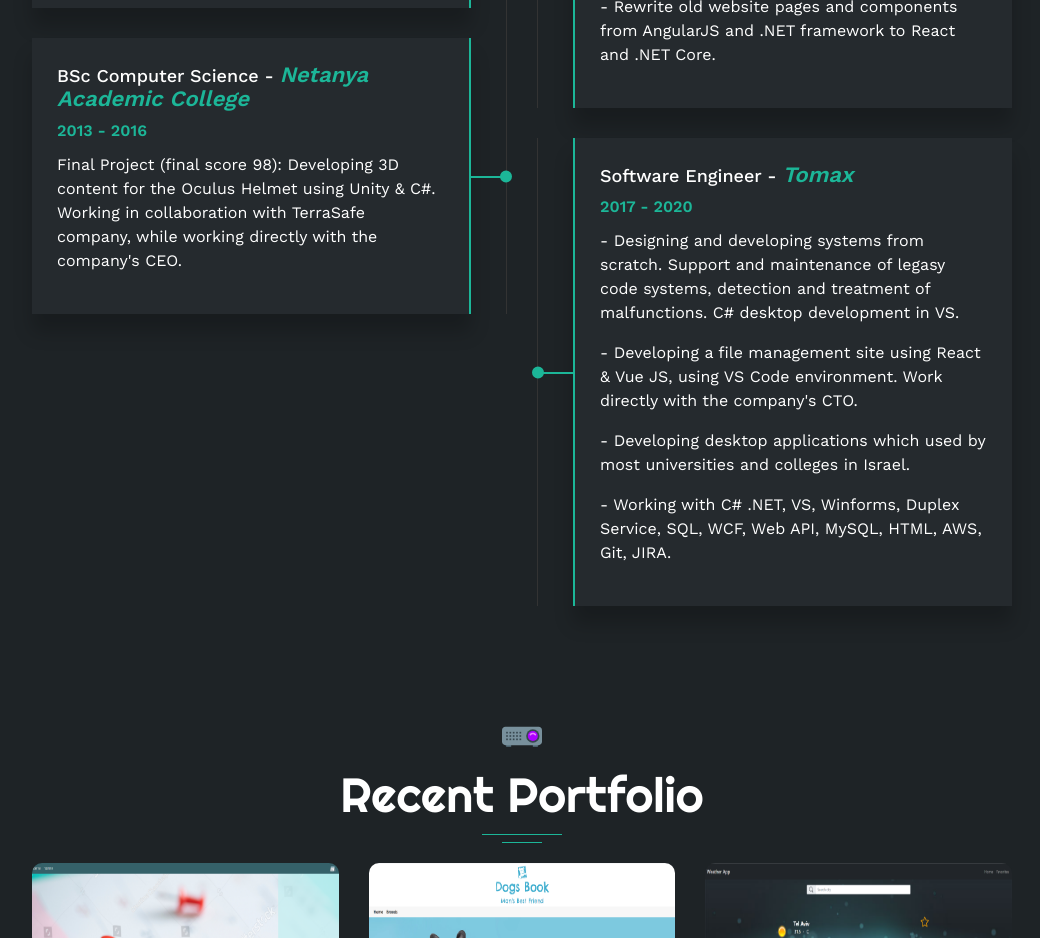
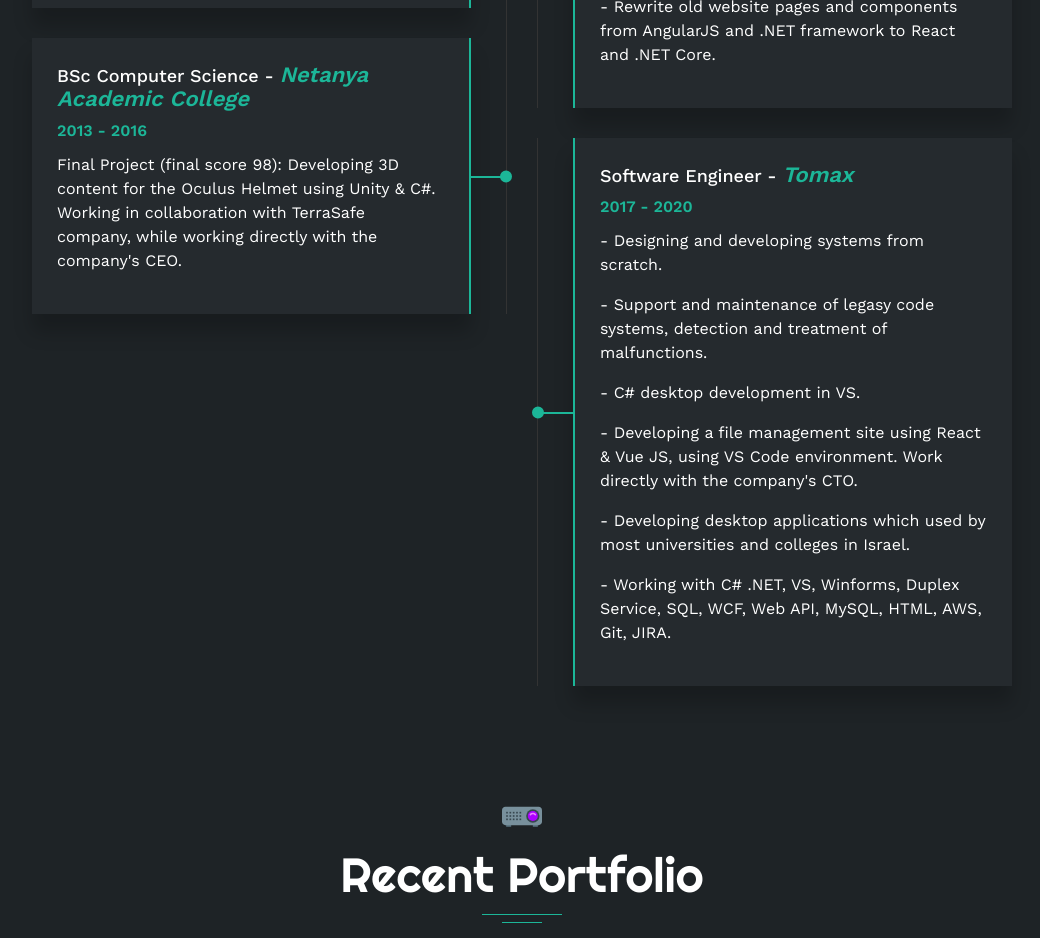
Before and after one commit to TalSBA/Resume, a React (Create React App) app: page / in a window 1280 px wide. Shown: the part 2600-3538 px from the top of the page, without its empty margins (118-1158 px from the left). Built offline with nearby package versions, Linux system fonts and the light colour scheme.

Commit message:
fix linebreak

```diff
--- a/src/pages/MyResume/MyResume.js
+++ b/src/pages/MyResume/MyResume.js
@@ -34,8 +34,8 @@ function MyResume(props) {
                     </div>
                     <div className="experience-details">
                         <ExperienceItem title="Software Engineer" companyName="Tomax" companyLink="https://tomaxltd.com" years="2017 - 2020" description="Designing and developing systems from scratch.
-                    Support and maintenance of legasy code systems, detection and treatment of malfunctions.
-                    C# desktop development in VS.
+                    - Support and maintenance of legasy code systems, detection and treatment of malfunctions.
+                    - C# desktop development in VS.
                     - Developing a file management site using React & Vue JS, using VS Code environment.
                     Work directly with the company's CTO.
                     - Developing desktop applications which used by most universities and colleges in Israel.
```
